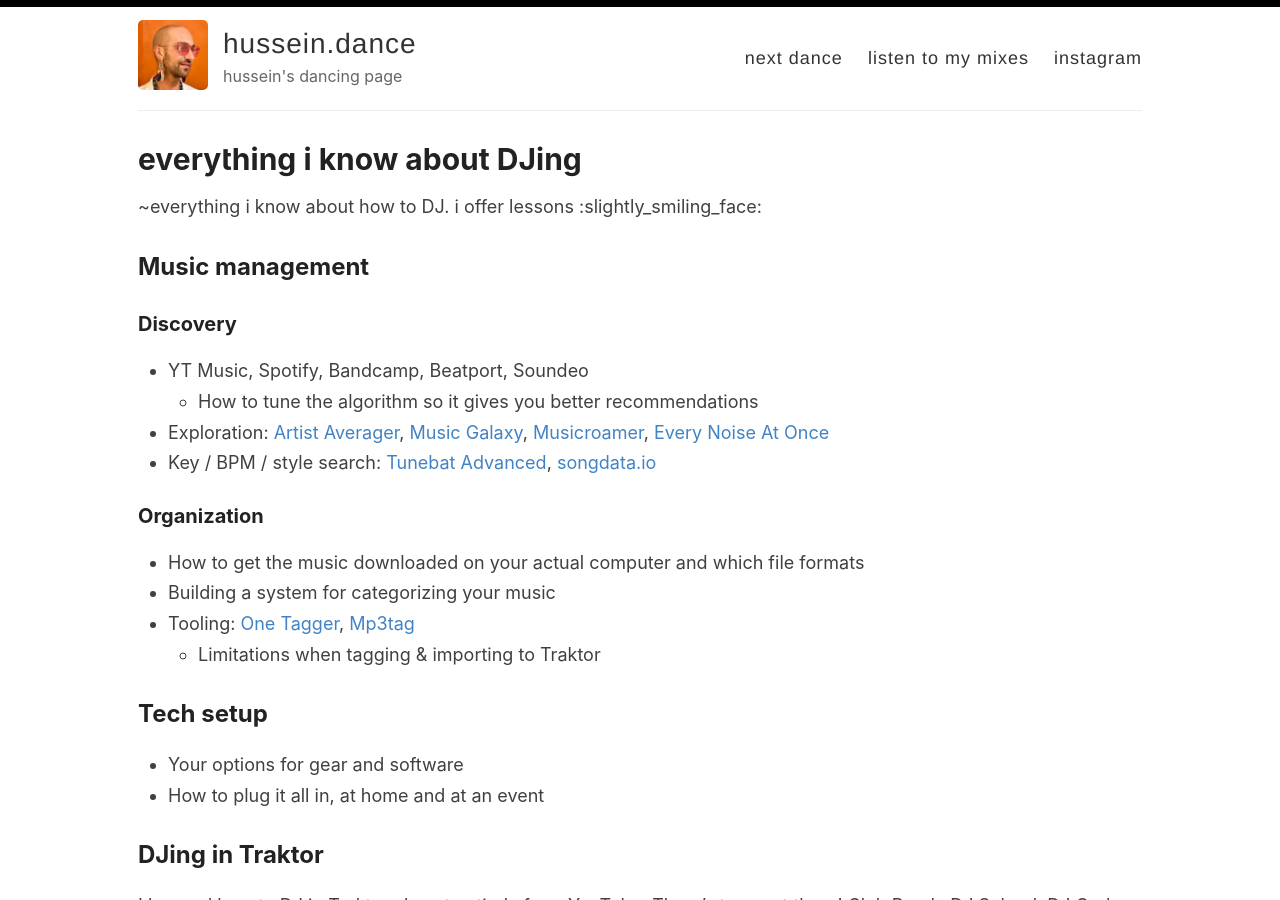
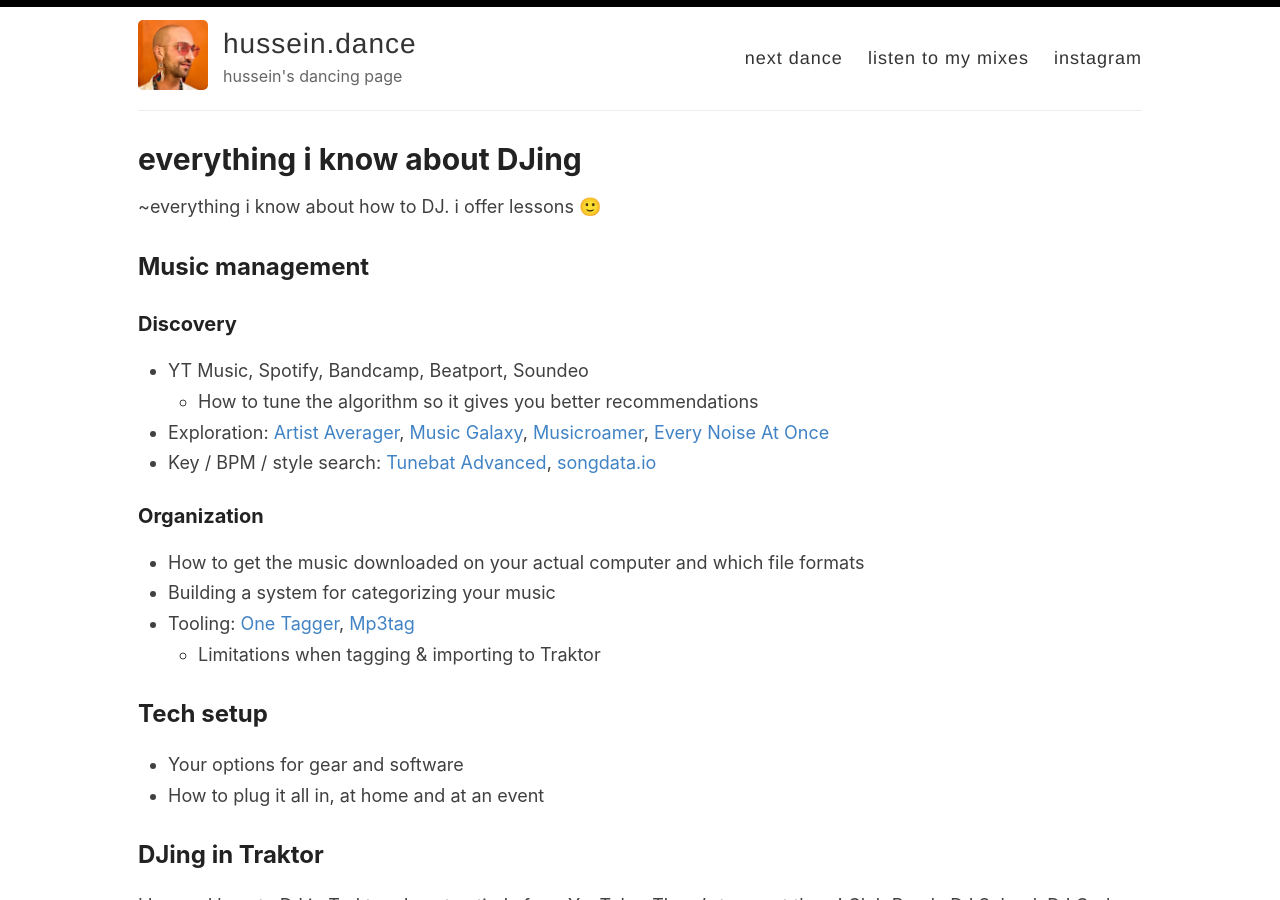
Before and after one commit to helgridly/dance, a Jekyll site: the page built from _pages/how.md, in a window 1280 px wide and 900 px high. Built offline with Jekyll 4.4.1, drawn with Linux system fonts in a browser that asks for light colours; part of the change alters nothing that is shown.

Commit message:
fix busted emoji

```diff
--- a/_pages/how.md
+++ b/_pages/how.md
@@ -4,7 +4,7 @@ title: everything i know about DJing
 permalink: /how
 ---
 
-~everything i know about how to DJ. i offer lessons :slightly_smiling_face:
+~everything i know about how to DJ. i offer lessons 🙂
 
 ## Music management
 
```
